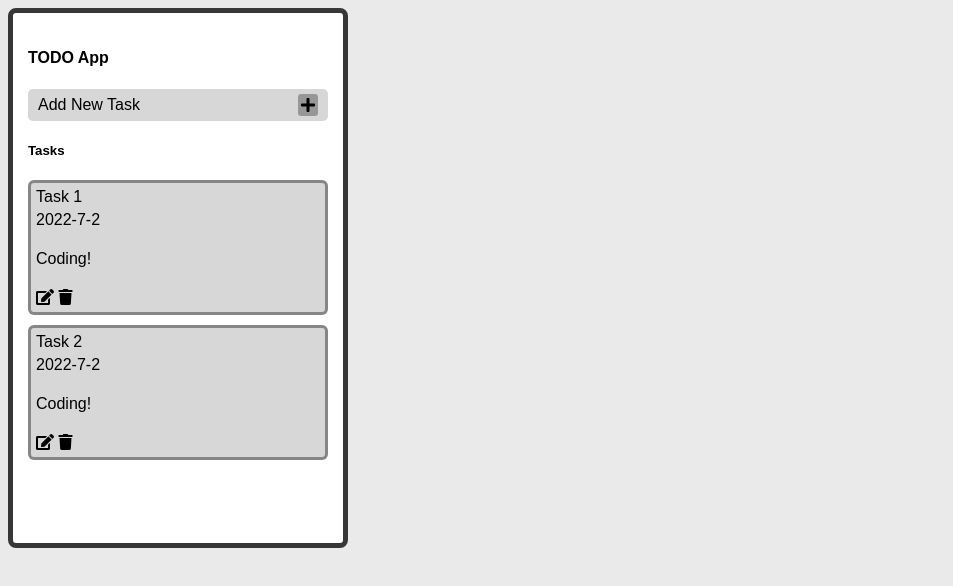
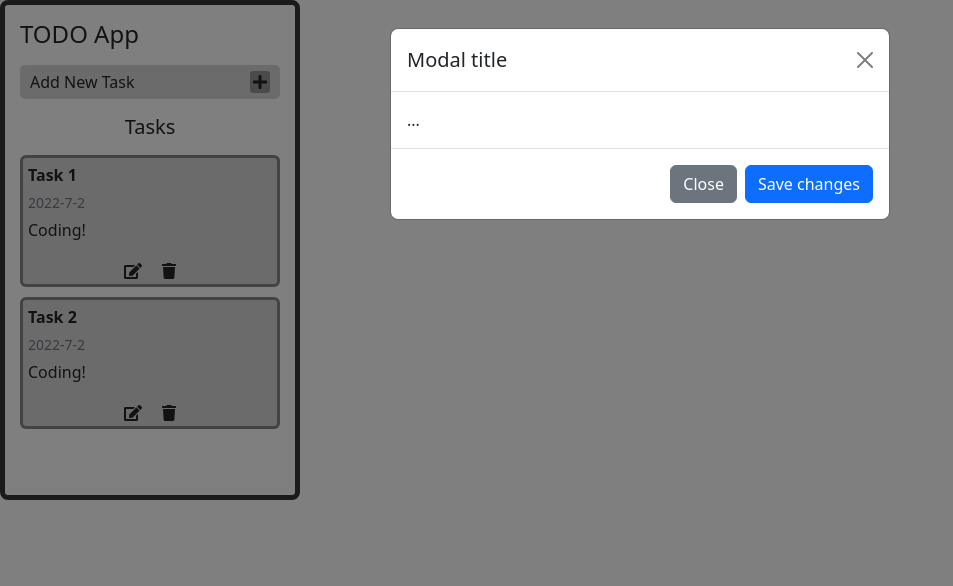
Before and after one commit to PawelPalasinski/TODO-App, a plain HTML site: page index.html in a window 1280 px wide. Both pictures are taken after a click on the element "Add New Task". Shown: the whole page, without its empty margins (0-953 px from the left). Drawn offline with nearby package versions, Linux system fonts and the light colour scheme.

Commit message:
bootstrap

```diff
--- a/index.html
+++ b/index.html
@@ -1,31 +1,73 @@
 <!DOCTYPE html>
 <html lang="en">
   <head>
-    <meta charset="UTF-8">
-    <meta http-equiv="X-UA-Compatible" content="IE=edge">
-    <meta name="viewport" content="width=device-width, initial-scale=1.0">
+    <meta charset="UTF-8" />
+    <meta http-equiv="X-UA-Compatible" content="IE=edge" />
+    <meta name="viewport" content="width=device-width, initial-scale=1.0" />
     <title>TODO App</title>
-    <link rel="stylesheet" href="styles.css">
+    <link rel="stylesheet" href="styles.css" />
+
     <link
       rel="stylesheet"
       href="https://cdnjs.cloudflare.com/ajax/libs/font-awesome/5.15.4/css/all.min.css"
     />
+    <link
+      href="https://cdn.jsdelivr.net/npm/bootstrap@5.2.0-beta1/dist/css/bootstrap.min.css"
+      rel="stylesheet"
+      integrity="sha384-0evHe/X+R7YkIZDRvuzKMRqM+OrBnVFBL6DOitfPri4tjfHxaWutUpFmBp4vmVor"
+      crossorigin="anonymous"
+    />
   </head>
   <body>
-
     <div class="app">
-<h4>TODO App</h4>
-<div id="addNew">
+      <h4 class="mb-3">TODO App</h4>
+      <div id="addNew" data-bs-toggle="modal"
+        data-bs-target="#exampleModal">
         <span>Add New Task</span>
         <i class="fas fa-plus"></i>
       </div>
-<h5>Tasks</h5>
+      <h5 class="text-center my-3">Tasks</h5>
+
+      <!-- Modal -->
+      <div
+        class="modal fade"
+        id="exampleModal"
+        tabindex="-1"
+        aria-labelledby="exampleModalLabel"
+        aria-hidden="true"
+      >
+        <div class="modal-dialog">
+          <div class="modal-content">
+            <div class="modal-header">
+              <h5 class="modal-title" id="exampleModalLabel">Modal title</h5>
+              <button
+                type="button"
+                class="btn-close"
+                data-bs-dismiss="modal"
+                aria-label="Close"
+              ></button>
+            </div>
+            <div class="modal-body">...</div>
+            <div class="modal-footer">
+              <button
+                type="button"
+                class="btn btn-secondary"
+                data-bs-dismiss="modal"
+              >
+                Close
+              </button>
+              <button type="button" class="btn btn-primary">
+                Save changes
+              </button>
+            </div>
+          </div>
+        </div>
+      </div>
 
       <div id="tasks">
-
         <div>
-<span>Task 1</span>
-<span>2022-7-2</span>
+          <span class="fw-bold">Task 1</span>
+          <span class="small text-secondary">2022-7-2</span>
           <p>Coding!</p>
           <span class="options">
             <i class="fas fa-edit"></i>
@@ -34,20 +76,21 @@
         </div>
 
         <div>
-<span>Task 2</span>
-<span>2022-7-2</span>
+          <span class="fw-bold">Task 2</span>
+          <span class="small text-secondary">2022-7-2</span>
           <p>Coding!</p>
           <span class="options">
             <i class="fas fa-edit"></i>
             <i class="fas fa-trash"></i>
           </span>
         </div>
-
       </div>
-
     </div>
-
-
   </body>
+  <script
+    src="https://cdn.jsdelivr.net/npm/bootstrap@5.2.0-beta1/dist/js/bootstrap.bundle.min.js"
+    integrity="sha384-pprn3073KE6tl6bjs2QrFaJGz5/SUsLqktiwsUTF55Jfv3qYSDhgCecCxMW52nD2"
+    crossorigin="anonymous"
+  ></script>
   <script src="./main.js"></script>
 </html>
--- a/styles.scss
+++ b/styles.scss
@@ -45,5 +45,13 @@ body {
         padding: 5px;
         display: grid;
         gap: 5px;
+        & span.options {
+            justify-self: center;
+            display: flex;
+            gap: 20px;
+            & i {
+                cursor: pointer;
+            }
+        }
     }
 }
```
Also changed, not shown: styles.css, 1 other file. Lines whose indentation alone changed are shown as unchanged.
